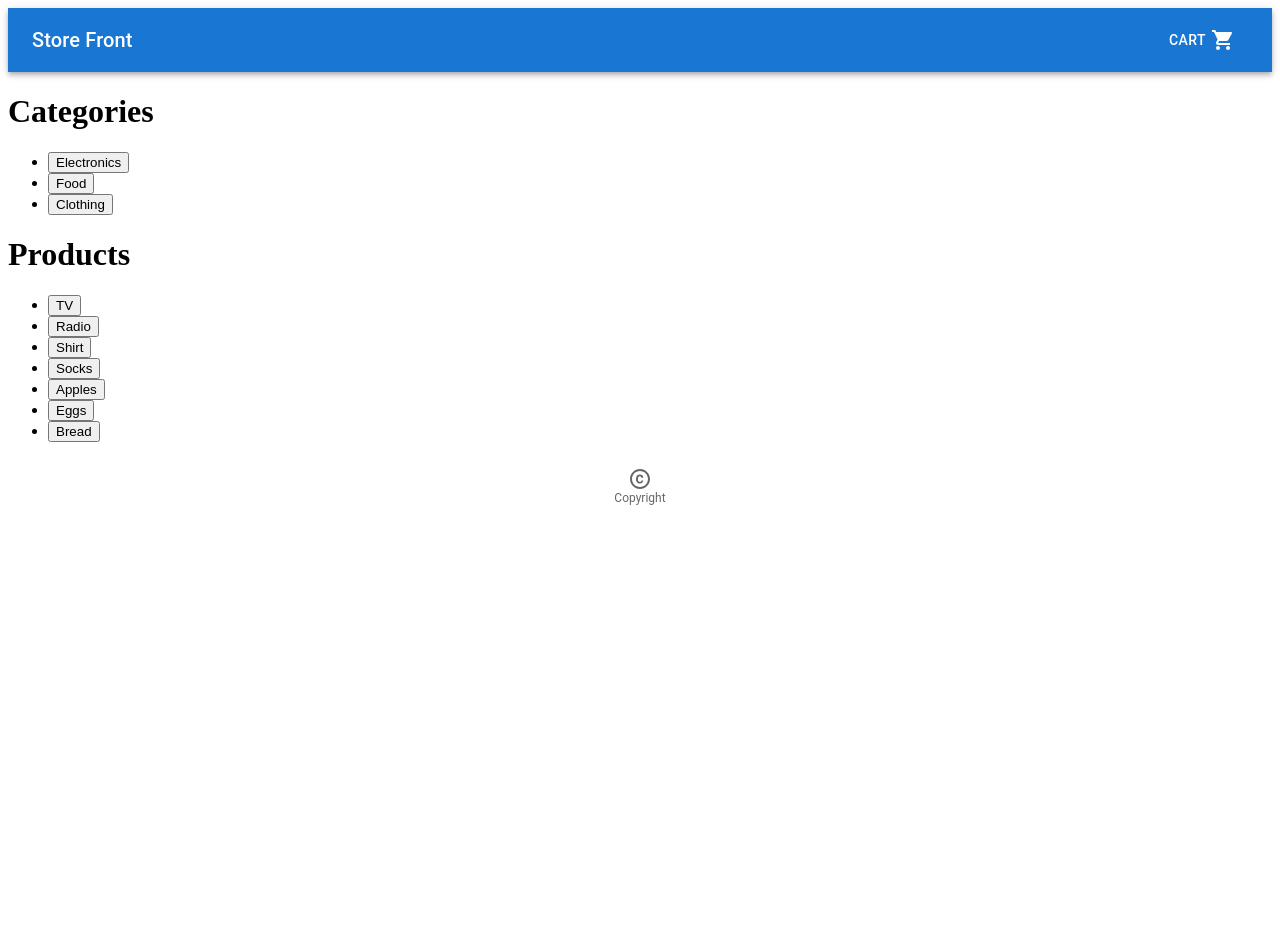
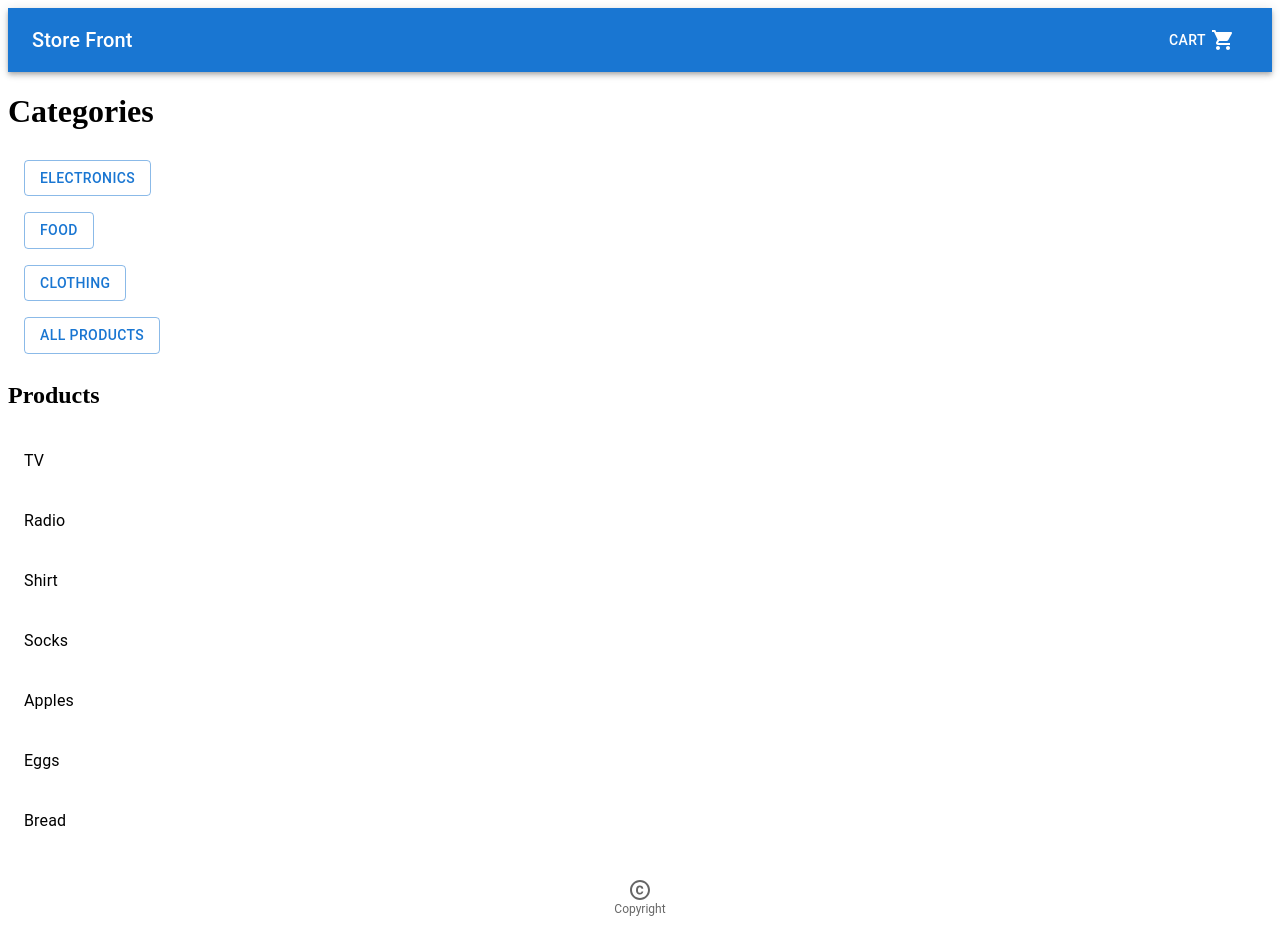
Before and after one commit to rzvdev1/storefront, a React (Vite) app: page / in a window 1280 px wide. Before the commit the page ends 800 px from the top, so only its background shows below. Built offline with nearby package versions, Linux system fonts and the light colour scheme.

Commit message:
:construction: Fixing redux issue to display and added style

```diff
--- a/src/App.jsx
+++ b/src/App.jsx
@@ -1,14 +1,12 @@
 import Categories from './components/Categories/Categories';
 import Footer from './components/Footer/Footer';
 import Header from './components/Header/Header';
-import Products from './components/Products/Products';
 
 export default function App() {
   return (
     <>
       <Header />
       <Categories />
-      <Products />
       <Footer />
     </>
   );
--- a/src/components/Categories/Categories.jsx
+++ b/src/components/Categories/Categories.jsx
@@ -1,46 +1,44 @@
-import { useDispatch, useSelector } from 'react-redux';
-import productSlice from '../../store/products';
+import { useSelector } from 'react-redux';
+import { useState } from 'react';
+import Products from '../Products/Products';
+import Button from '@mui/material/Button';
+import ListItem from '@mui/material/ListItem';
 
 export default function Categories() {
-  const dispatch = useDispatch();
+  const [selectedCategory, setSelectedCategory] = useState(null);
+
   const categories = useSelector(
     (state) => state.product.productData.categories
   );
+  const products = useSelector((state) => state.product.productData.products);
 
-  const clickCategory = (e) => {
-    e.preventDefault();
-
-    if (e.target.textContent === 'Food')
-      console.log(
-        dispatch(productSlice.actions.setActiveCategory(e.target.textContent))
-      );
-
-    if (e.target.textContent === 'Electronics')
-      console.log(
-        dispatch(productSlice.actions.setActiveCategory(e.target.textContent))
-      );
-
-    if (e.target.textContent === 'Clothing')
-      console.log(
-        dispatch(productSlice.actions.setActiveCategory(e.target.textContent))
-      );
+  const selectCategory = (categoryName) => {
+    setSelectedCategory(categoryName);
   };
 
   return (
     <>
       <h1>Categories</h1>
 
-      <ul>
-        {Array.isArray(categories) &&
-          categories.map((category) => (
-            <li key={category._id}>
-              <button onClick={clickCategory}>
-                {category.displayName}
-                {category.description}
-              </button>
-            </li>
-          ))}
-      </ul>
+      {Array.isArray(categories) &&
+        categories.map((category) => (
+          <ListItem key={category._id}>
+            <Button
+              variant='outlined'
+              onClick={() => selectCategory(category.name)}
+            >
+              {category.displayName}
+              {category.description}
+            </Button>
+          </ListItem>
+        ))}
+
+      <ListItem>
+        <Button variant='outlined' onClick={() => selectCategory(null)}>
+          All Products
+        </Button>
+      </ListItem>
+      <Products selectedCategory={selectedCategory} products={products} />
     </>
   );
 }
--- a/src/components/Products/Products.jsx
+++ b/src/components/Products/Products.jsx
@@ -1,30 +1,24 @@
-import { useDispatch, useSelector } from 'react-redux';
-import productSlice from '../../store/products';
+import List from '@mui/material/List';
+import ListItemText from '@mui/material/ListItemText';
+import ListItem from '@mui/material/ListItem';
 
-export default function Products() {
-  const dispatch = useDispatch();
-  const products = useSelector((state) => state.product.productData.products);
+export default function Products({ selectedCategory, products }) {
+  // Filter products based on the selected category
+  const filteredProducts = selectedCategory
+    ? products.filter((product) => product.category === selectedCategory)
+    : products;
+
   return (
     <>
-      <h1>Products</h1>
-      <ul>
-        {Array.isArray(products) &&
-          products.map((product) => (
-            <li key={product.price}>
-              <button
-                onClick={() => {
-                  dispatch(
-                    productSlice.actions.setActiveCategory(product.name)
-                  );
-                }}
-              >
-                {product.name}
-                {product.displayName}
-                {product.description}
-              </button>
-            </li>
-          ))}
-      </ul>
+      <h2>Products</h2>
+      <List>
+        {filteredProducts.map((product) => (
+          <ListItemText key={product.price}>
+            <ListItem>{product.name}</ListItem>
+            <ListItem>{product.description}</ListItem>
+          </ListItemText>
+        ))}
+      </List>
     </>
   );
 }
--- a/src/store/products.js
+++ b/src/store/products.js
@@ -16,9 +16,6 @@ const productSlice = createSlice({
     setPriceCount: (state, action) => {
       state.price = action.payload;
     },
-    setCategories: (state, action) => {
-      state.categories = action.payload;
-    },
     setActiveCategory: (state, action) => {
       state.categories = state.categories.map((category) => {
         if (category.id === action.payload) {
```
